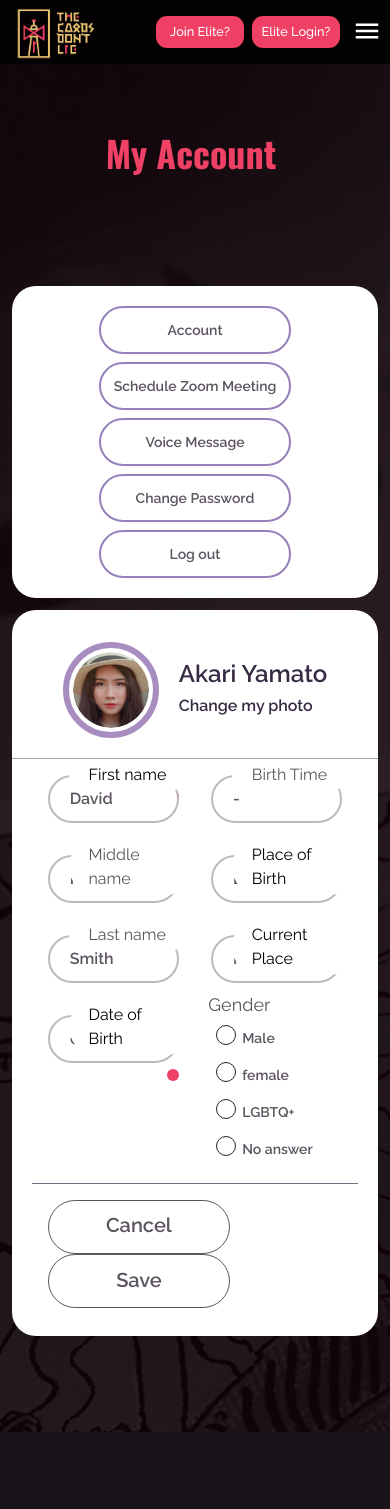
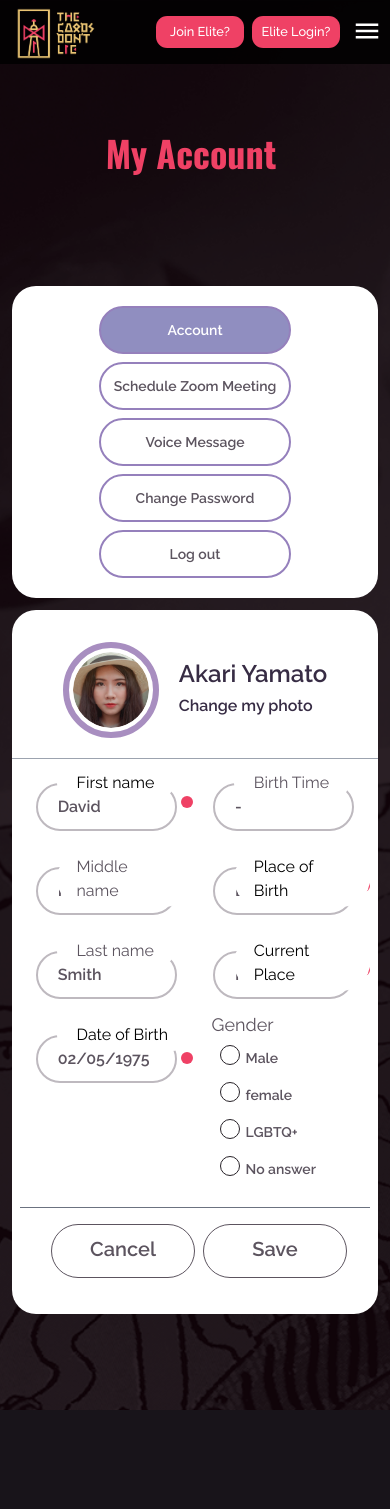
Before and after one commit to nyinyi979/tcdl, a React (Vite) app: page /account in a window 390 px wide. Shown: the top 1509 px of the page. Built offline with nearby package versions, Linux system fonts and the light colour scheme.

Commit message:
navbar fix

```diff
--- a/src/components/account_components/account_sidebar.tsx
+++ b/src/components/account_components/account_sidebar.tsx
@@ -2,12 +2,13 @@ import { FaFacebook } from "react-icons/fa6"
 
 export default function AccountSidebar(){
     const btnClass = "inline-block text-[#5c545f] cursor-pointer mx-auto lg:w-full w-[12rem] lg:h-16 h-12 xl:text-xl lg:text-base text-sm lg:py-4 py-3 lg:px-0 px-1 font-[600] rounded-full text-center hover:bg-[#908ec0] border-2 border-[#9580bc] hover:text-white duration-200"
+    const btnActiveClass = "inline-block cursor-pointer mx-auto lg:w-full w-[12rem] lg:h-16 h-12 xl:text-xl lg:text-base text-sm lg:py-4 py-3 lg:px-0 px-1 font-[600] rounded-full text-center bg-[#908ec0] border-2 border-[#9580bc] text-white duration-200"
     return(
         <div className="lg:float-left float-none bg-white rounded-3xl lg:w-[27%] w-[94%] h-fit lg:mx-[1%] lg:my-0 my-3 mx-auto lg:pb-10 pb-0">
             <div className="lg:border-b-2 lg:border-b-[#908ec0]">
                 <div className="flex lg:flex-col flex-row flex-wrap w-full lg:gap-4 gap-2 lg:py-10 py-5 lg:px-10 px-0">
 
-                    <a className={btnClass}>
+                    <a className={btnActiveClass}>
                         Account
                     </a>
 
--- a/src/components/account_components/account_slide.tsx
+++ b/src/components/account_components/account_slide.tsx
@@ -14,7 +14,7 @@ export default function Accounts(){
 
     const inputClass ='z-10 font-[600] relative w-full ssm:h-16 h-12 ssm:px-8 ssm:py-3 px-5 py-4 lg:text-xl text-base leading-10 rounded-l-full rounded-r-full border-[2.4px] border-[#beb9bf] outline-none text-[#5c545f] placeholder:text-[#5c545f]'
     const inputBoxClass = `z-10 block relative w-full ssm:px-10 px-4 mx-auto my-2 py-2 text-[#5c545f]`
-    const requiredInputBoxClass = inputBoxClass +  `after:[content-''] after:absolute after:w-3 after:h-3 after:rounded-full after:bg-primary after:right-4 after:top-[37%]`;
+    const requiredInputBoxClass = inputBoxClass +  `after:[content-''] after:absolute after:w-3 after:h-3 after:rounded-full after:bg-primary lg:after:right-4 lg:after:top-[36%] after:-right-0 after:top-[33%]`;
     const setFirstName = (value:string) =>{
         setUserInfo({...userInfo, firstName: value})
     }
@@ -53,7 +53,7 @@ export default function Accounts(){
                 </div>
             </div>
 
-            <div className='grid grid-cols-2 px-5 gap-0'>
+            <div className='grid grid-cols-2 lg:px-5 lg:py-3 py-2 px-2 lg:gap-0 gap-1'>
 
                 <div className={requiredInputBoxClass}>
                     <span className={labelClass}>First name</span>
@@ -87,7 +87,7 @@ export default function Accounts(){
                 </div>
 
 
-                <div className={requiredInputBoxClass}>
+                <div className={inputBoxClass +  `after:[content-''] after:absolute after:w-3 after:h-3 after:rounded-full after:bg-primary lg:after:right-4 lg:after:top-[22%] md:after:top-[40%] after:-right-0 after:top-[15%]`}>
                     <span className={labelClass}>Date of Birth</span>
                     <input className={inputClass} type="text" value={userInfo.DOB} onChange={(input)=>{setDOB(input.target.value)}}/>
                 </div>
@@ -103,8 +103,8 @@ export default function Accounts(){
 
                 <div className='col-span-2 w-full py-4 border-t border-t-gray-500'>
                     <div className='w-fit mx-auto'>
-                        <a className='inline-block mx-4 cursor-pointer ssm:mt-5 ssm:w-[13.2rem] ssm:h-[4.2rem] w-[11.4rem] h-[3.4rem] ssm:text-2xl text-xl ssm:py-4 ssm:px-[2.8rem] py-[0.675rem] px-6 font-[600] rounded-full border-[1.5px] border-[#5c545f] text-[#5c545f] text-center hover:bg-primary hover:text-white duration-200'>Cancel</a>
-                        <a className='inline-block mx-4 cursor-pointer ssm:mt-5 ssm:w-[13.2rem] ssm:h-[4.2rem] w-[11.4rem] h-[3.4rem] ssm:text-2xl text-xl ssm:py-4 ssm:px-[2.8rem] py-[0.675rem] px-6 font-[600] rounded-full border-[1.5px] border-[#5c545f] text-[#5c545f] text-center hover:bg-primary hover:text-white duration-200'>Save</a>
+                        <a className='inline-block lg:mx-4 ml-2 cursor-pointer lg:mt-5 lg:w-[13.2rem] lg:h-[4.2rem] w-[9rem] h-[3.4rem] ssm:text-2xl text-xl ssm:py-4 ssm:px-[2.8rem] py-[0.675rem] lg:px-6 px-4 font-[600] rounded-full border-[1.5px] border-[#5c545f] text-[#5c545f] text-center hover:bg-primary hover:text-white duration-200'>Cancel</a>
+                        <a className='inline-block lg:mx-4 ml-2 cursor-pointer lg:mt-5 lg:w-[13.2rem] lg:h-[4.2rem] w-[9rem] h-[3.4rem] ssm:text-2xl text-xl ssm:py-4 ssm:px-[2.8rem] py-[0.675rem] lg:px-6 px-4 font-[600] rounded-full border-[1.5px] border-[#5c545f] text-[#5c545f] text-center hover:bg-primary hover:text-white duration-200'>Save</a>
                     </div>
 
                 </div>
--- a/src/components/navbar.tsx
+++ b/src/components/navbar.tsx
@@ -36,7 +36,7 @@ export default function Navbar(props:{currentLink:string}){
             opacity: [0 , 1],
             translateY: [-50 , 0],
             delay: 500,
-            scale: [.95 , 1],
+            easing: 'easeInOutQuad',
             duration: 400,
         })
         Drawer.current = anime({
@@ -118,6 +118,7 @@ export default function Navbar(props:{currentLink:string}){
                 <Link to={'/be-an-elite'} className={`${drawerBTN} ${props.currentLink === '/be-an-elite'? 'fill_effect_active' : 'fill_effect'} `}>Be an Elite</Link>
                 <Link to={'/highlights'} className={`${drawerBTN} ${props.currentLink === '/highlights'? 'fill_effect_active' : 'fill_effect'} `}>The Highlights</Link>
                 <Link to={'/faq'} className={`${drawerBTN} ${props.currentLink === '/faq'? 'fill_effect_active' : 'fill_effect'} `}>Q & A</Link>
+                <Link to={'/account'} className={`${drawerBTN} ${props.currentLink === '/account'? 'fill_effect_active' : 'fill_effect'} `}>Account</Link>
             </div>
 
         </>
--- a/src/pages/account.tsx
+++ b/src/pages/account.tsx
@@ -6,7 +6,7 @@ import { bg6Class, h1Class } from "../components/utilities";
 export default function Account(){
     return(
         <div className={bg6Class}>
-            <Navbar currentLink="."/>
+            <Navbar currentLink="/account"/>
             <h1 className={`${h1Class} text-primary text-center pt-16`}>My Account</h1>
             <div className="mx-auto w-full md:my-8 my-4 table clear-both py-20">
                 <AccountSidebar />
```
